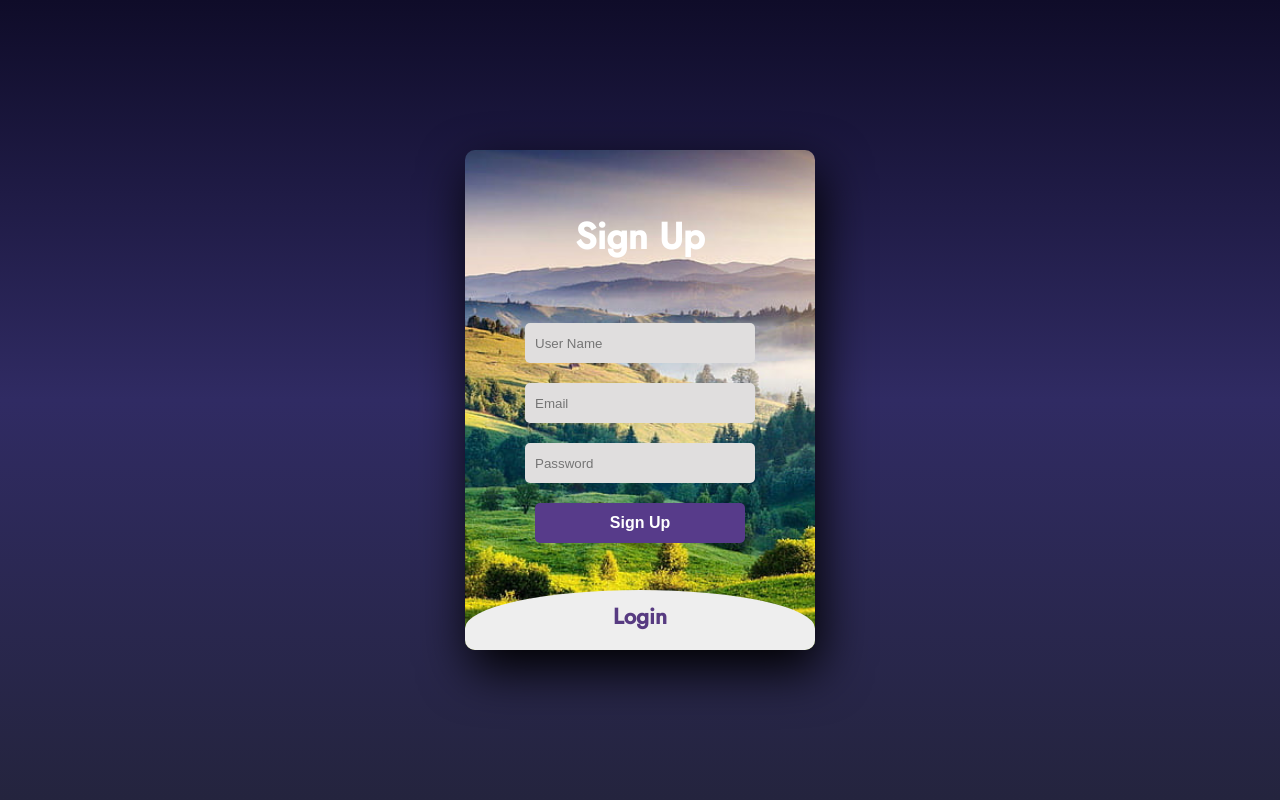
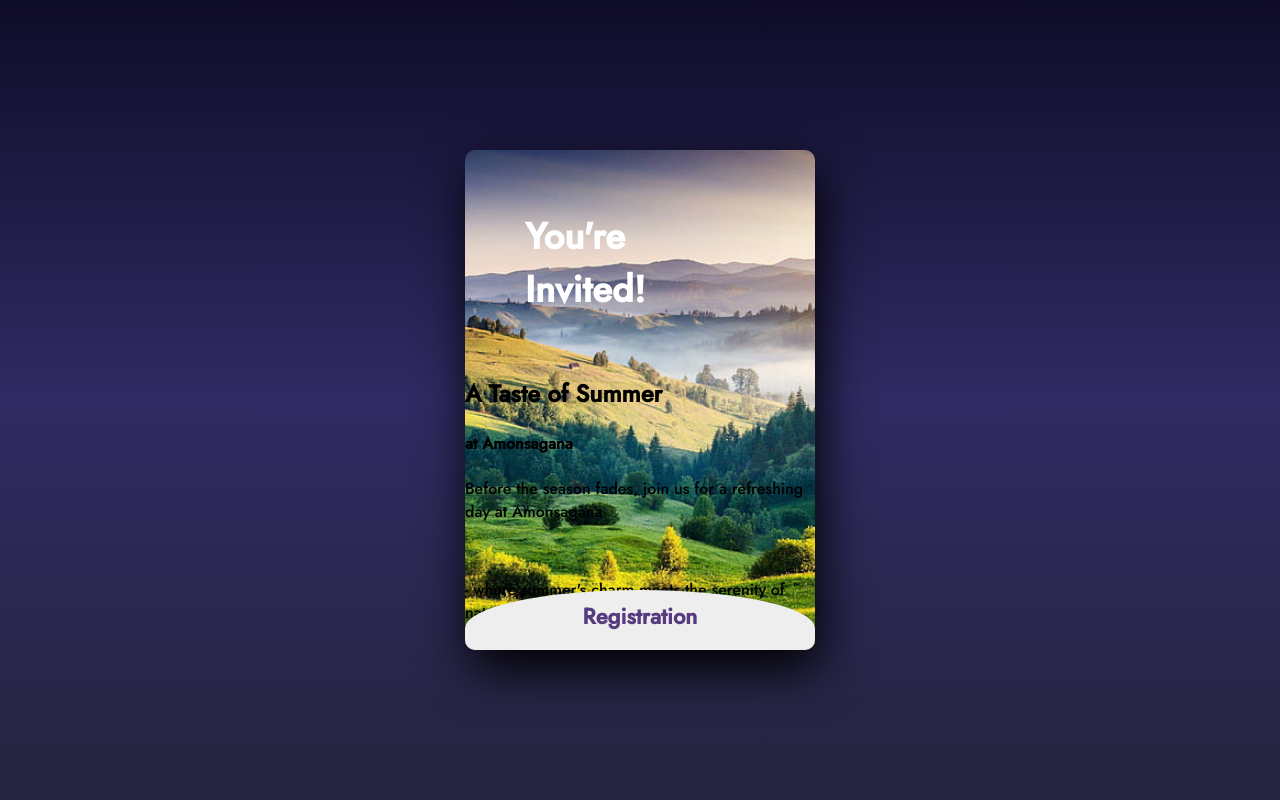
Before and after one commit to w4n641t1m/OpenHouseReg, a plain HTML site: page index.html in a window 1280 px wide. Drawn offline with Linux system fonts and the light colour scheme.

Commit message:
index.html

```diff
--- a/index.html
+++ b/index.html
@@ -14,19 +14,31 @@
 
         <div class="signup">
             <form action="">
-                <label for="chk" aria-hidden="true">Sign Up</label>
+
+
+                <label for="chk" aria-hidden="true">You're Invited!</label>
+                <h2>A Taste of Summer</h2>
+                <h4>at Amonsagana</h4>
+                <p>Before the season fades, join us for a refreshing day at Amonsagana</p>
+                <br>
+                <p>- where summer's charm meets the serenity of nature.</p>
+                <!--
                 <input type="text" name="txt" placeholder="User Name" required>
                 <input type="email" name="email" placeholder="Email" required>
                 <input type="password" name="pswd" placeholder="Password" required>
-                <button>Sign Up</button>
+                <button>Sign Up</button> -->
             </form>
         </div>
         <div class="login">
-            <form action="">
-                <label for="chk" aria-hidden="true">Login</label>
+            <form action="" method="POST" id="form">
+                <input type="hidden" name="access_key" value="3cce0fb7-61d2-4129-be36-616b98d08317">
+                <label for="chk" aria-hidden="true">Registration</label>
+                <input type="text" name="name" placeholder="Full Name" required>
+                <input type="text" name="realty" placeholder="Realty" required>
+                <input type="text" name="phone" placeholder="Mobile Number" required>
                 <input type="email" name="email" placeholder="Email" required>
-                <input type="password" name="pswd" placeholder="Password" required>
-                <button>Login</button>
+                <button type="submit">Register</button>
+                <div id="result"></div>
             </form>
         </div>
     </div>
```
